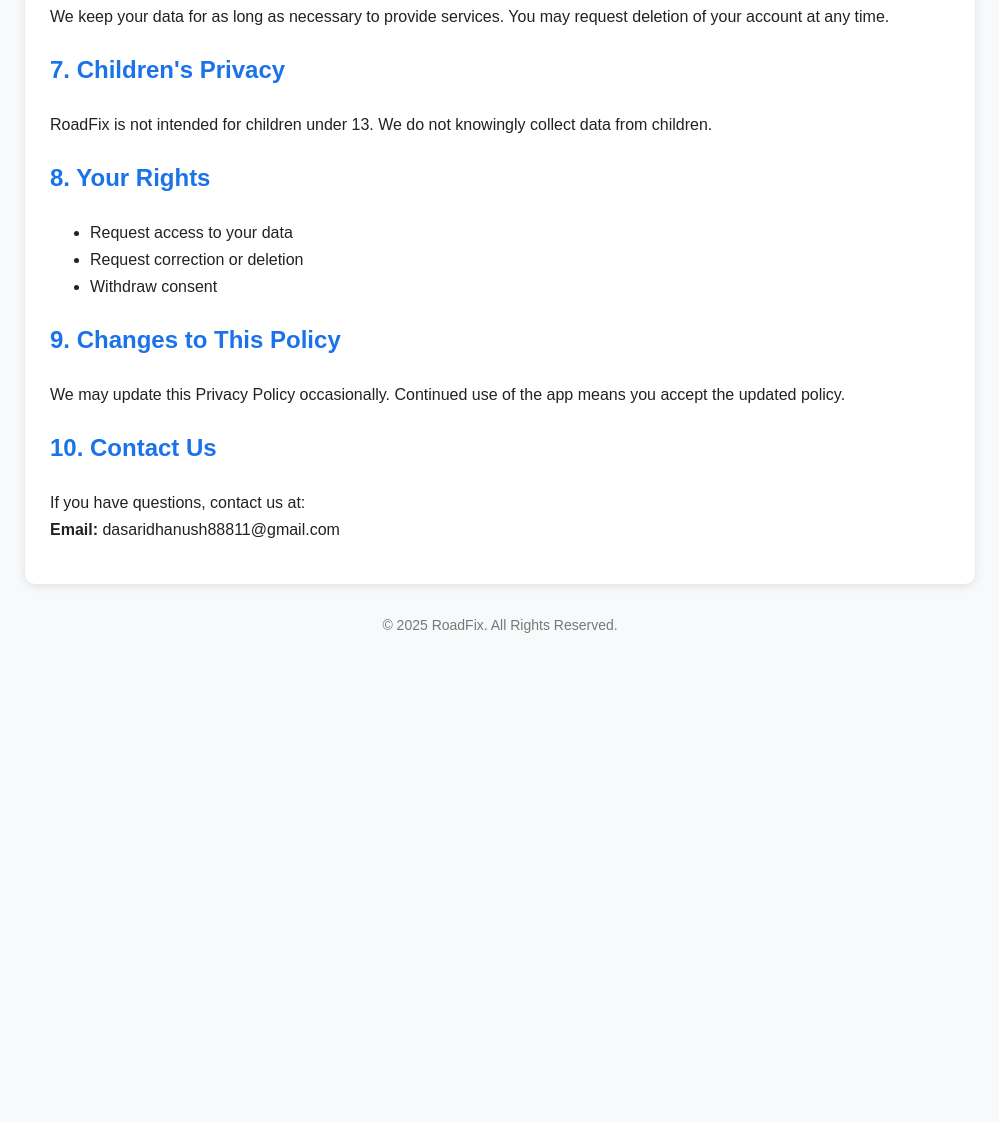
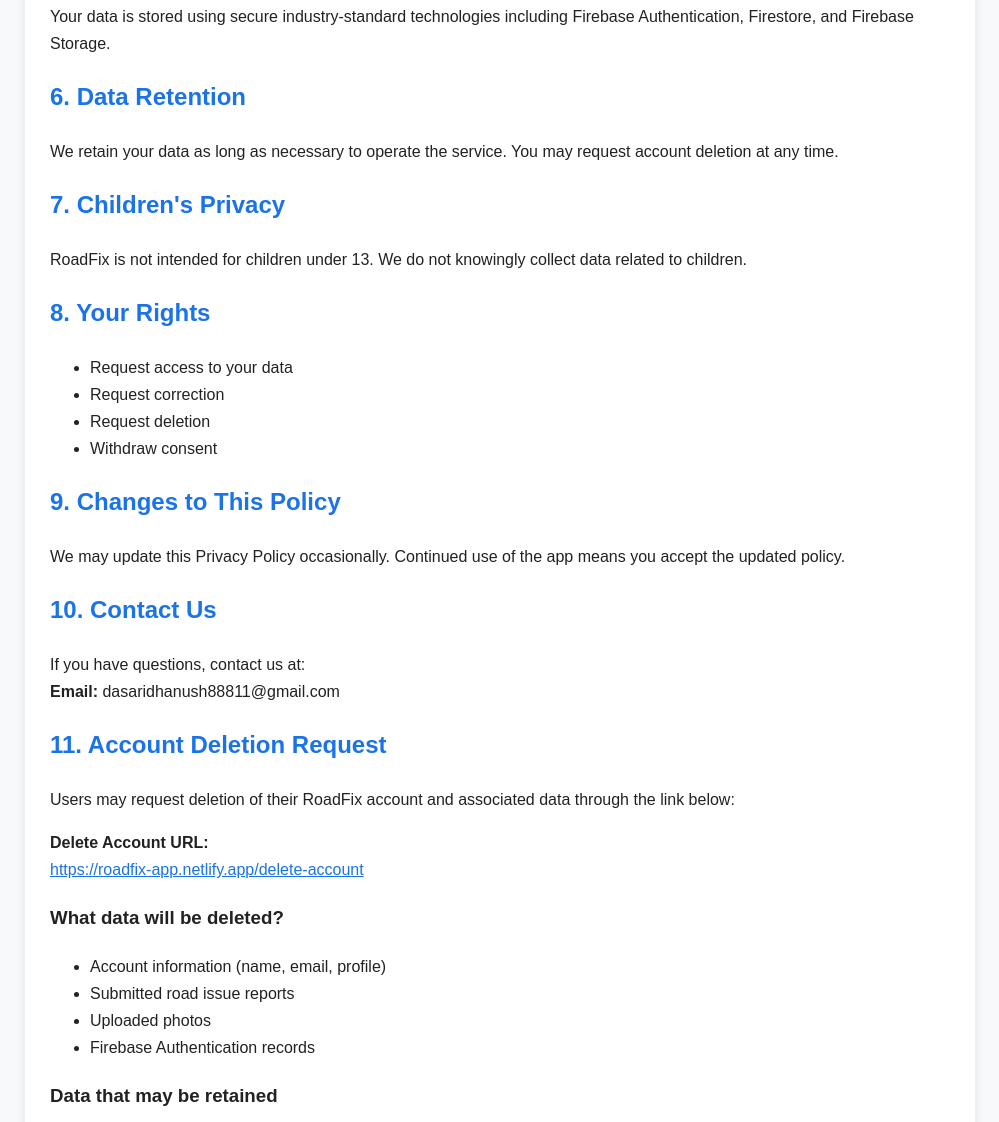
Before and after one commit to dhanushmad007/roadfix-privacy-policy, a plain HTML site: page index.html in a window 1280 px wide. Shown: the part 1678-2800 px from the top of the page, without its empty margins (140-1139 px from the left). Before the commit the page ends 2336 px from the top, so only its background shows below. Drawn offline with Linux system fonts and the light colour scheme.

Commit message:
Update index.html

```diff
--- a/index.html
+++ b/index.html
@@ -30,6 +30,9 @@
             font-size: 14px;
             color: #777;
         }
+        a {
+            color: #1a73e8;
+        }
     </style>
 </head>
 <body>
@@ -37,6 +40,15 @@
 <div class="container">
     <h1>RoadFix - Privacy Policy</h1>
     <p><strong>Last Updated:</strong> January 2025</p>
+
+    <!-- Government Disclaimer -->
+    <h2>Government Non-Affiliation Disclaimer</h2>
+    <p>
+        RoadFix is an independently developed application and does not represent,
+        claim affiliation with, or act on behalf of any government authority or
+        official organization. It is a citizen reporting tool meant solely to help
+        users report road-related issues.
+    </p>
 
     <h2>1. Introduction</h2>
     <p>
@@ -86,11 +98,10 @@
     </ul>
 
     <h2>4. How We Share Your Information</h2>
-    <p>We do <strong>not</strong> sell your data. We may share your information with:</p>
+    <p>We do <strong>not</strong> sell your data. We may share information with:</p>
     <ul>
         <li>Google Firebase services</li>
         <li>Google Maps APIs</li>
-
     </ul>
 
     <h2>5. Data Security</h2>
@@ -101,20 +112,21 @@
 
     <h2>6. Data Retention</h2>
     <p>
-        We keep your data for as long as necessary to provide services. You may
-        request deletion of your account at any time.
+        We retain your data as long as necessary to operate the service. You may
+        request account deletion at any time.
     </p>
 
     <h2>7. Children's Privacy</h2>
     <p>
         RoadFix is not intended for children under 13. We do not knowingly collect
-        data from children.
+        data related to children.
     </p>
 
     <h2>8. Your Rights</h2>
     <ul>
         <li>Request access to your data</li>
-        <li>Request correction or deletion</li>
+        <li>Request correction</li>
+        <li>Request deletion</li>
         <li>Withdraw consent</li>
     </ul>
 
@@ -129,6 +141,41 @@
         If you have questions, contact us at:<br />
         <strong>Email:</strong> dasaridhanush88811@gmail.com
     </p>
+
+    <!-- Account Deletion Section -->
+    <h2>11. Account Deletion Request</h2>
+    <p>
+        Users may request deletion of their RoadFix account and associated data through the link below:
+    </p>
+
+    <p>
+        <strong>Delete Account URL:</strong><br>
+        <a href="https://dhanushmad007.github.io/roadfix-privacy-policy/account-deletion" target="_blank">
+            https://roadfix-app.netlify.app/delete-account
+        </a>
+    </p>
+
+    <h3>What data will be deleted?</h3>
+    <ul>
+        <li>Account information (name, email, profile)</li>
+        <li>Submitted road issue reports</li>
+        <li>Uploaded photos</li>
+        <li>Firebase Authentication records</li>
+    </ul>
+
+    <h3>Data that may be retained</h3>
+    <p>
+        Non-identifiable logs or security-related information may be retained for up to
+        90 days for fraud prevention, security, and compliance.
+    </p>
+
+    <h3>How to request deletion?</h3>
+    <ol>
+        <li>Click the account deletion link above.</li>
+        <li>Enter the email used for your RoadFix account.</li>
+        <li>Your data will be permanently deleted within 7 days.</li>
+    </ol>
+
 </div>
 
 <footer>
```
